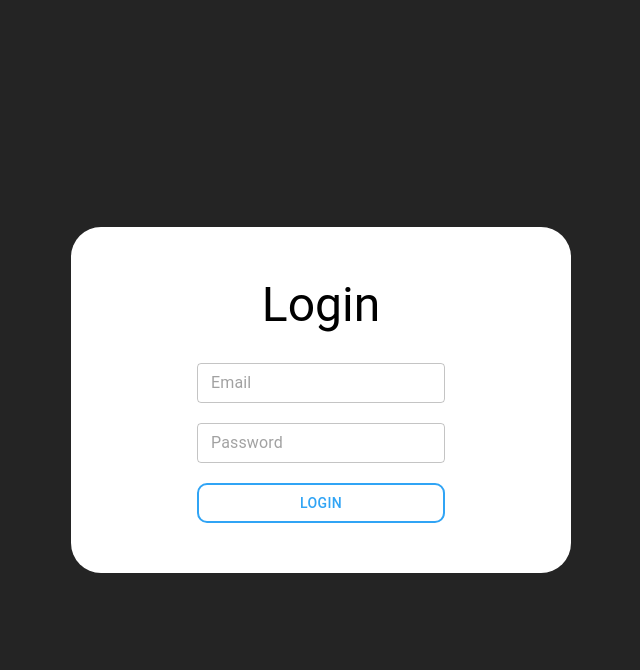
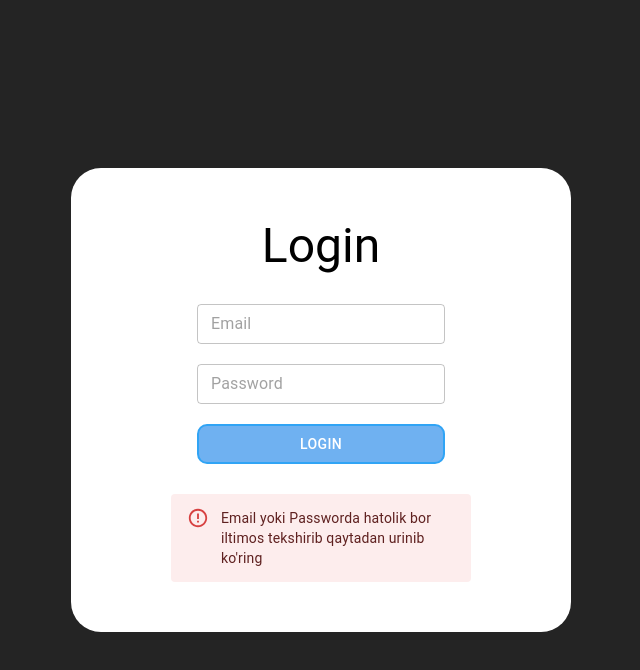
Before and after one commit to Elka0624/telegramClone, a React (Vite) app: page / in a window 1280 px wide. Both pictures are taken after a click on the button "LOGIN". Shown: the top 670 px of the page, without its empty margins (319-959 px from the left). Built offline with nearby package versions, Linux system fonts and the light colour scheme.

Commit message:
some change

```diff
--- a/src/components/AppBar.jsx
+++ b/src/components/AppBar.jsx
@@ -6,9 +6,9 @@ import Button from "@mui/material/Button";
 import { FiAlignJustify } from "react-icons/fi";
 import { FiSearch } from "react-icons/fi";
 
-const AppBar = ({ users }) => {
+const AppBar = ({ users,  }) => {
   const [anchorEl, setAnchorEl] = React.useState(null);
-
+  console.log();
   const handleClick = (event) => {
     setAnchorEl(event.currentTarget);
   };
@@ -34,7 +34,7 @@ const AppBar = ({ users }) => {
       }}
     >
       <FiAlignJustify
-        size={"25px"}
+        size={"35px"}
         color={"white"}
         aria-describedby={id}
         variant="contained"
@@ -62,10 +62,10 @@ const AppBar = ({ users }) => {
           }}
         >
           <Typography sx={{ background: "#ececec", padding: "10px" }}>
-            FistName: Elka
+            FistName: {}
           </Typography>
           <Typography sx={{ background: "#ececec", padding: "10px" }}>
-            LastName: Elka
+            LastName: {}
           </Typography>
           <Button onClick={() => handleLogOut()}>LogOut</Button>
         </Box>
@@ -81,6 +81,7 @@ const AppBar = ({ users }) => {
           borderRadius: "20px",
           border: "1px solid white",
           color: "white",
+          marginLeft: '20px'
         }}
       >
         <FiSearch size={"25px"} color={"white"} />
--- a/src/components/MessageCard.jsx
+++ b/src/components/MessageCard.jsx
@@ -22,6 +22,7 @@ const MessageCard = (props) => {
             marginTop: "10px",
             color: "black",
             "&:hover": { backgroundColor: "#3390ecb3", cursor: "pointer" },
+            borderRadius: '20px'
           }}
         >
           <Box width={70}>
@@ -48,6 +49,7 @@ const MessageCard = (props) => {
             sx={{
               display: "flex",
               flexDirection: "column",
+              marginLeft: '20px'
             }}
           >
             <Box
--- a/src/components/UserChatInput.jsx
+++ b/src/components/UserChatInput.jsx
@@ -20,6 +20,10 @@ const UserChatInput = ({ setSelectedUser, selectedUser, sendMessage, loggedUser
       sendMessage(newMessage);
       setMessageText("");
     }
+    const box = document.getElementById("your-box-id");
+      if (box) {
+        box.scrollTop = box.scrollHeight;
+      }
   }
   const handleKeyPress = (event) => {
     if (event.key === "Enter") {
--- a/src/pages/Index.jsx
+++ b/src/pages/Index.jsx
@@ -6,6 +6,7 @@ import MessageCard from "../components/MessageCard";
 import NewContactModal from "../components/NewContactModal";
 import SliderFolder from "../components/SliderFolder";
 import back from "../assets/telegram.jpg";
+import back2 from '../assets/back2.jpg'
 import UserChatTopUi from "../components/UserChatTopUi";
 import UserChatInput from "../components/UserChatInput";
 
@@ -25,19 +26,18 @@ function Index({ users, setUsers, loggedUser }) {
     setSelectedUser(updatedUsers.find((item) => item.userId === newMessage.receiverId))
   };
 
-
-
   return (
-    <Box sx={{ flexGrow: 1, height: "100vh" }}>
+    <Box sx={{ flexGrow: 1, minHeight: "100vh" }}>
       <Grid container>
         <Grid
           item
-          xs={3.5}
+          xs={12}
+          sm={4}
           sx={{
             backgroundColor: "#5c9ab2",
             padding: "8px 10px",
             paddingBottom: "0px",
-            height: "100vh",
+            minHeight: "100vh",
           }}
         >
           <AppBar users={users} />
@@ -53,12 +53,13 @@ function Index({ users, setUsers, loggedUser }) {
         </Grid>
         <Grid
           item
-          xs={8.5}
+          xs={12}
+          sm={8}
           sx={{
-            height: "100vh",
-            backgroundImage: `url(${back})`,
+            backgroundImage: `url(${back2})`,
             backgroundSize: "cover",
             backgroundPosition: "right",
+            minHeight: "100vh",
           }}
         >
           {selectedUser && (
@@ -69,9 +70,9 @@ function Index({ users, setUsers, loggedUser }) {
               <Box
                 id="your-box-id"
                 sx={{
-                  height: "78%",
+                  height: "60vh",
                   overflowY: 'auto',
-                  "&::-webkit-scrollbar": { width: "0.4em", },
+                  "&::-webkit-scrollbar": { width: "0.4em" },
                   "&::-webkit-scrollbar-track": {
                     boxShadow: "inset 0 0 6px rgba(0,0,0,0.00)",
                     webkitBoxShadow: "inset 0 0 6px rgba(0,0,0,0.00)",
--- a/src/pages/Login.jsx
+++ b/src/pages/Login.jsx
@@ -1,68 +1,97 @@
-import React, { useState } from 'react';
-import { Button, TextField, Typography } from '@mui/material';
-import { Box } from '@mui/system';
+import React, { useState } from "react";
+import { Button, TextField, Typography, Alert } from "@mui/material";
+import { Box } from "@mui/system";
 
 const Login = ({ users, setLoggedUser }) => {
-  const [email, setEmail] = useState('');
-  const [password, setPassword] = useState('');
+  const [email, setEmail] = useState("");
+  const [password, setPassword] = useState("");
+  const [showError, setShowError] = useState(false); // State to control error message visibility
 
   const handleLogin = () => {
-    const foundUser = users.find(user => user.email === email && user.password === password);
+    const foundUser = users.find(
+      (user) => user.email === email && user.password === password
+    );
     if (foundUser) {
       setLoggedUser(foundUser);
     } else {
-      console.log('User not found');
+      setShowError(true); // Show error message
+      setTimeout(() => setShowError(false), 5000); // Hide error message after 3 seconds
+    }
+  };
+
+  const handleKeyPressLogin = (event) => {
+    if (event.key === "Enter") {
+      handleLogin();
     }
   };
 
   return (
-    <Box sx={{
-      width: '100%',
-      height: '100vh',
-      display: 'flex',
-      justifyContent: 'center',
-      alignItems: 'center'
-    }}>
-      <Box sx={{
-        width: '500px',
-        background: 'white',
-        display: 'flex',
-        flexDirection: "column",
-        rowGap: '30px',
-        justifyContent: 'center',
-        alignItems: 'center',
-        padding: '50px 0px',
-        borderRadius: '30px'
-      }}>
+    <Box
+      sx={{
+        width: "100%",
+        height: "100vh",
+        display: "flex",
+        justifyContent: "center",
+        alignItems: "center",
+      }}
+    >
+      <Box
+        sx={{
+          width: "500px",
+          background: "white",
+          display: "flex",
+          flexDirection: "column",
+          rowGap: "30px",
+          justifyContent: "center",
+          alignItems: "center",
+          padding: "50px 0px",
+          borderRadius: "30px",
+        }}
+      >
         <Box>
-          <Typography variant='h3' color='black'>Login</Typography>
+          <Typography variant="h3" color="black">
+            Login
+          </Typography>
         </Box>
-        <Box sx={{display: 'flex', flexDirection: 'column', rowGap:'20px'}}>
+        <Box sx={{ display: "flex", flexDirection: "column", rowGap: "20px" }}>
           <TextField
             fullWidth
-            size='small'
-            placeholder='Email'
+            size="small"
+            placeholder="Email"
             value={email}
             onChange={(e) => setEmail(e.target.value)}
+            onKeyPress={handleKeyPressLogin}
           />
           <TextField
             fullWidth
-            size='small'
-            placeholder='Password'
+            size="small"
+            placeholder="Password"
             type="password"
             value={password}
             onChange={(e) => setPassword(e.target.value)}
+            onKeyPress={handleKeyPressLogin}
           />
           <Button
-            sx={{border: '2px solid #30a4f5', color: '#30a4f5', borderRadius: '10px'}}
+            sx={{
+              border: "2px solid #30a4f5",
+              color: "white",
+              borderRadius: "10px",
+              background: "#3390ecb3",
+              "&:hover": { color: '#3390ecb3' },
+            }}
             onClick={handleLogin}
           >
             Login
           </Button>
         </Box>
+        {showError && ( // Show error message if showError state is true
+            <Alert severity="error" sx={{ width: '300px', transition: "opacity 0.5s", opacity: 1 }}>
+              Email yoki Passworda hatolik bor iltimos tekshirib qaytadan urinib ko'ring
+            </Alert>
+          )}
       </Box>
     </Box>
-  )
-}
+  );
+};
 
 export default Login;
```
Also changed, not shown: src/assets/back2.jpg (added). Lines whose indentation alone changed are shown as unchanged.
